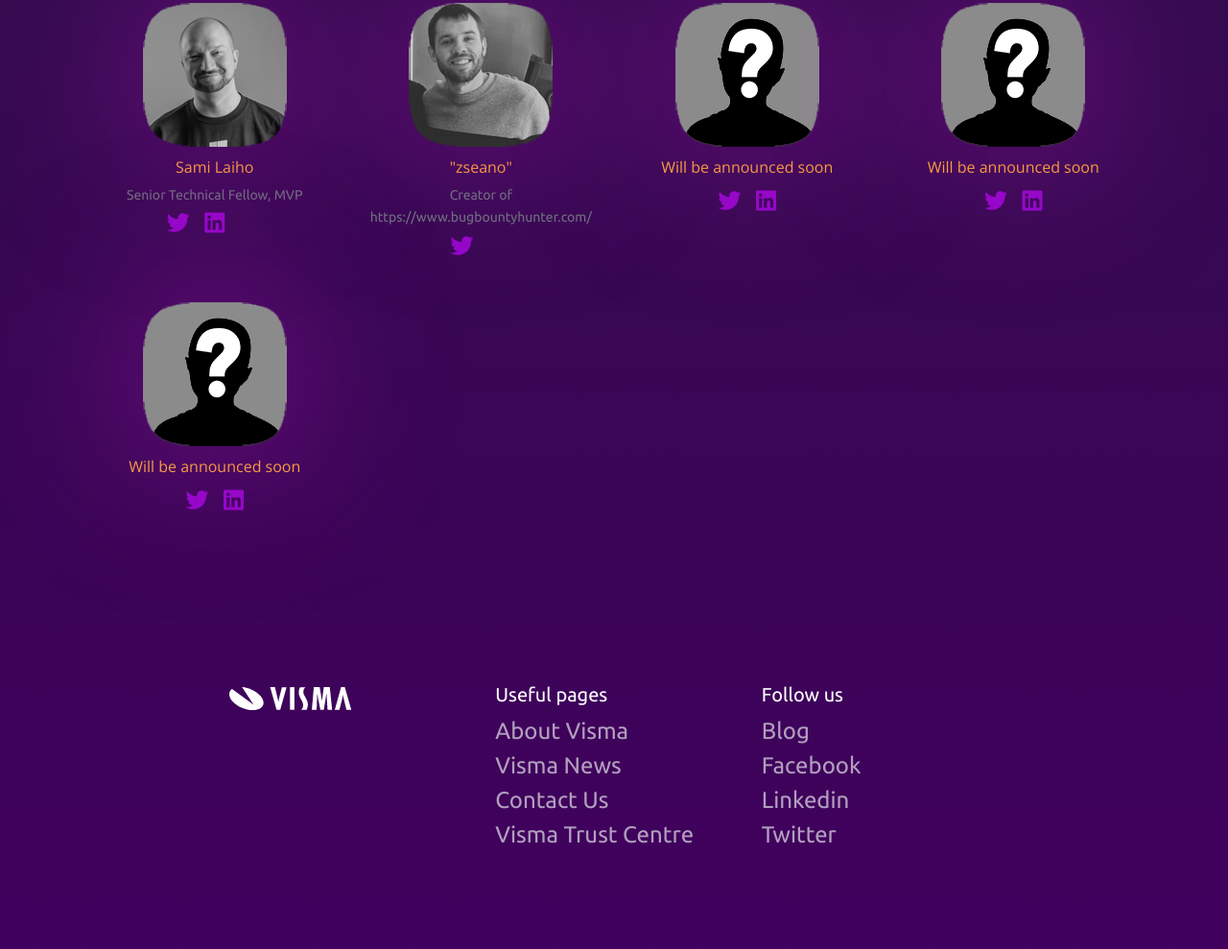
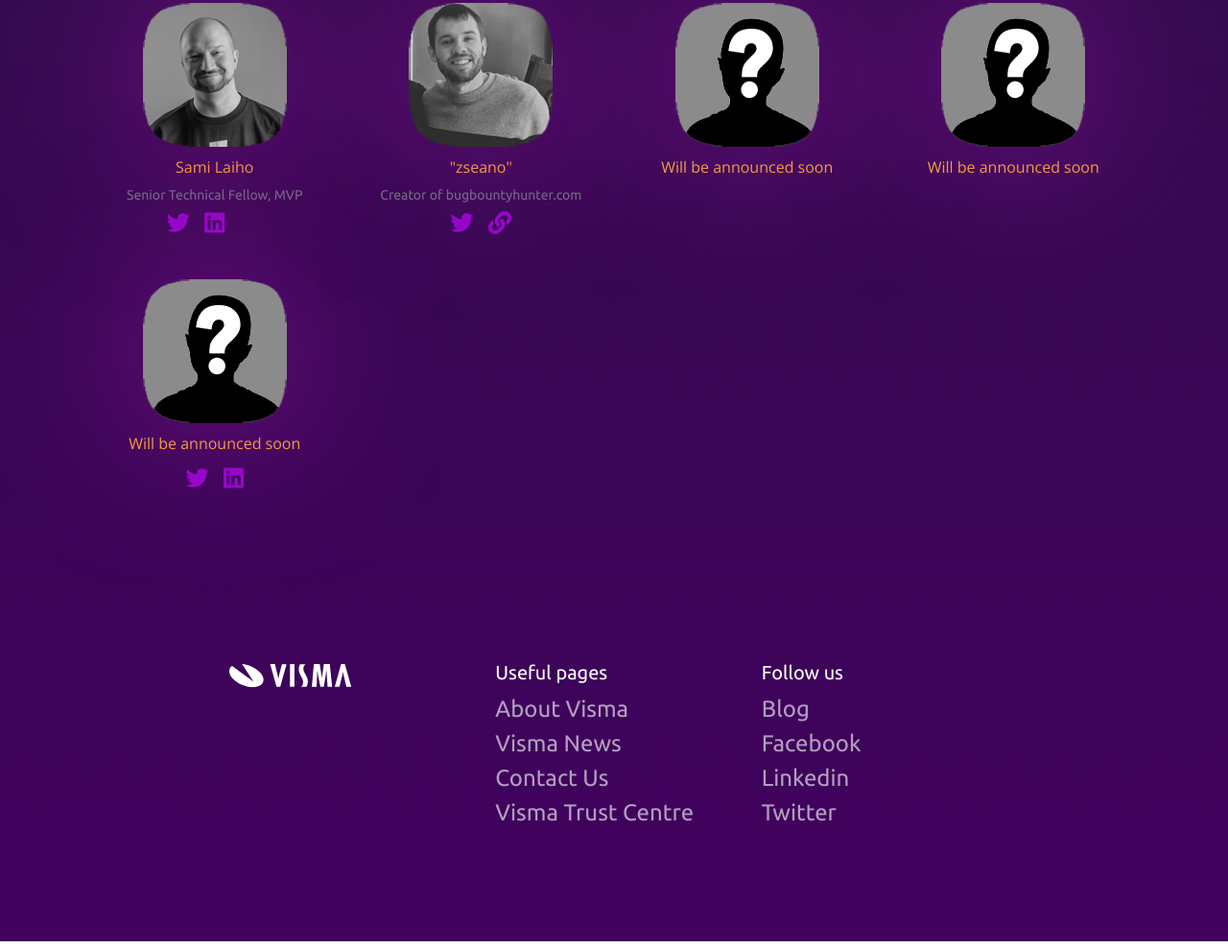
Before and after one commit to visma-seccon/visma-seccon.github.io, a plain HTML site: page index.html in a window 1280 px wide. Shown: the part 2368-3357 px from the top of the page at 96% size. Drawn offline with nearby package versions, Linux system fonts and the light colour scheme.

Commit message:
Update index.html

```diff
--- a/index.html
+++ b/index.html
@@ -321,9 +321,9 @@ In this talk I will go through some of the challenges and rewards of cyber attri
                         alt="zseano" class="img-fluid profile">
                         <div class="">
                             <p class="person mb-1 mt-2">"zseano"</p>
-                            <p class="text-muted mb-0">Creator of https://www.bugbountyhunter.com/</p>
+                            <p class="text-muted mb-0">Creator of bugbountyhunter.com</p>
                             <a href="https://twitter.com/zseano" target="_blank" rel="noopener noreferrer"><i class="social fab fa-twitter"></i></a>
-                            <a href="https://www.bugbountyhunter.com/" target="_blank" rel="noopener noreferrer"><i class="social fab fa-link"></i></a>
+                            <a href="https://www.bugbountyhunter.com/" target="_blank" rel="noopener noreferrer"><i class="social fas fa-link"></i></a>
                         </div>
                     </div>
                 </div>
@@ -336,8 +336,8 @@ In this talk I will go through some of the challenges and rewards of cyber attri
                         <div class="">
                             <p class="person mb-1 mt-2">Will be announced soon</p>
                             <p class="text-muted mb-0"></p>
-                            <a href="" target="_blank" rel="noopener noreferrer"><i class="social fab fa-twitter"></i></a>
-                            <a href="" target="_blank" rel="noopener noreferrer"><i class="social fab fa-linkedin"></i></a>
+                            <!--<a href="" target="_blank" rel="noopener noreferrer"><i class="social fab fa-twitter"></i></a>
+                            <a href="" target="_blank" rel="noopener noreferrer"><i class="social fab fa-linkedin"></i></a>-->
                         </div>
                     </div>
                 </div>
@@ -350,8 +350,8 @@ In this talk I will go through some of the challenges and rewards of cyber attri
                         <div class="">
                             <p class="person mb-1 mt-2">Will be announced soon</p>
                             <p class="text-muted mb-0"></p>
-                            <a href="" target="_blank" rel="noopener noreferrer"><i class="social fab fa-twitter"></i></a>
-                            <a href="" target="_blank" rel="noopener noreferrer"><i class="social fab fa-linkedin"></i></a>
+                            <!--<a href="" target="_blank" rel="noopener noreferrer"><i class="social fab fa-twitter"></i></a>
+                            <a href="" target="_blank" rel="noopener noreferrer"><i class="social fab fa-linkedin"></i></a>-->
                         </div>
                     </div>
                 </div>
```
